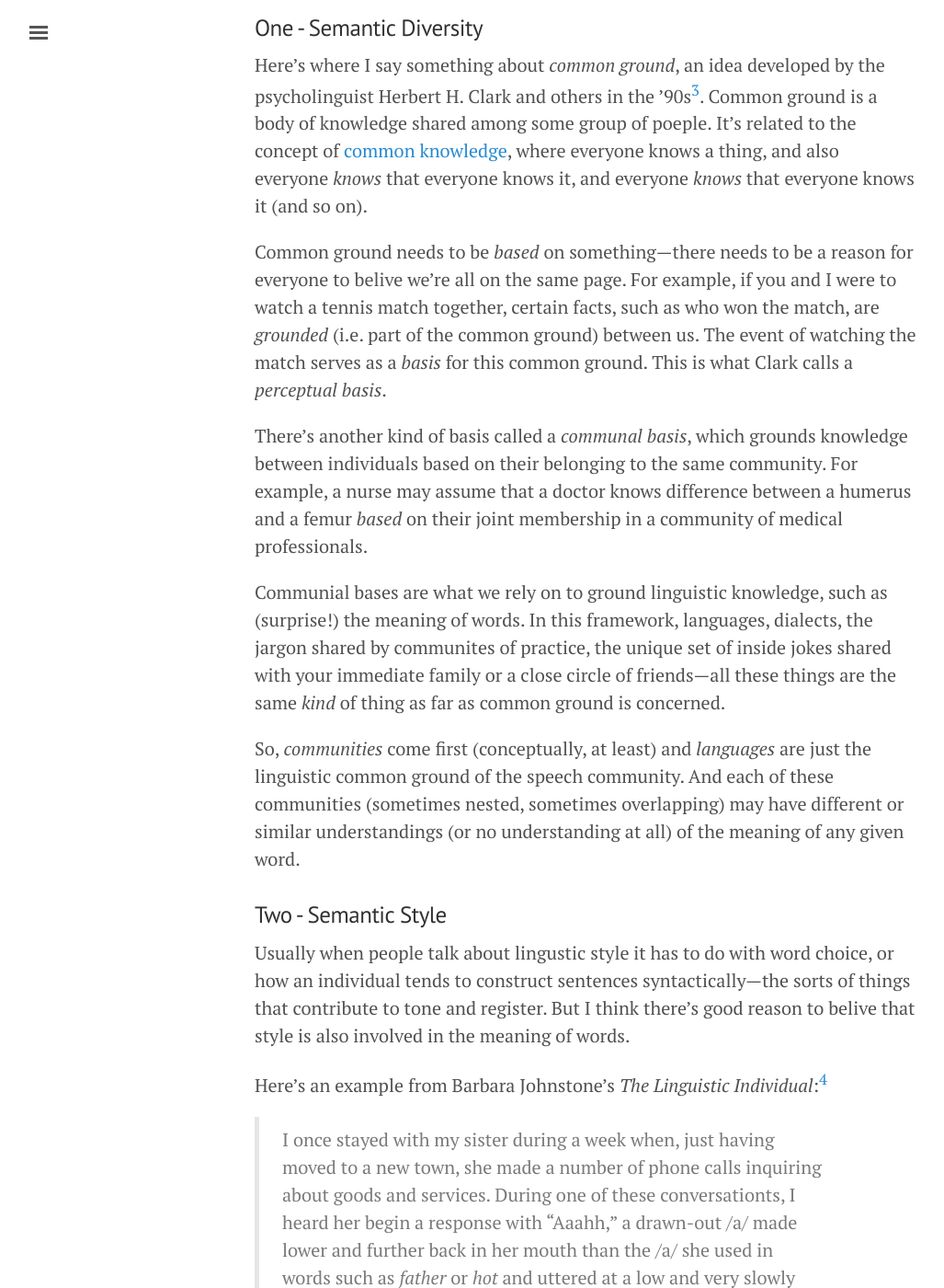
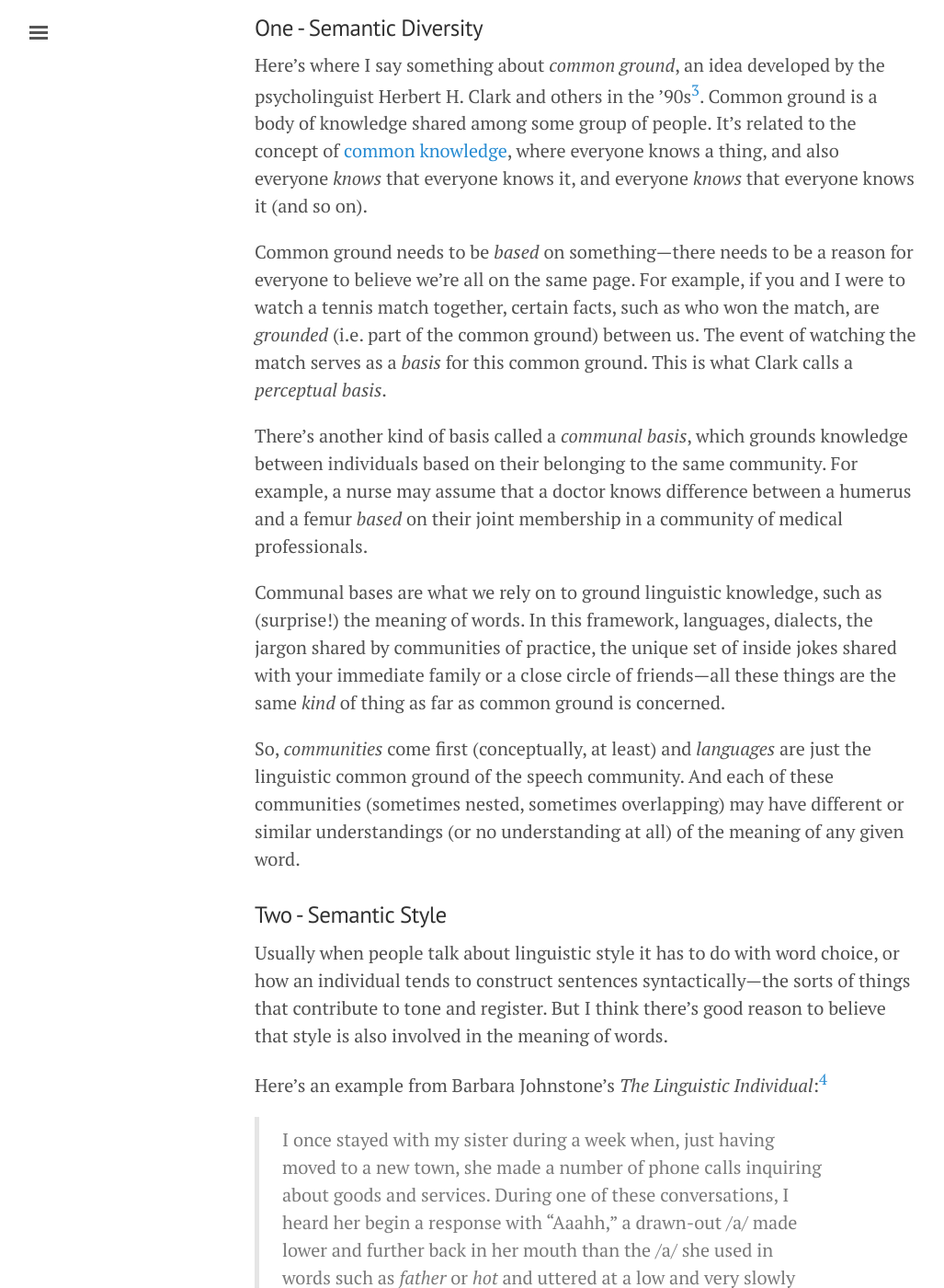
Before and after one commit to winobes/winobes.github.io, a Jekyll site: the page built from _posts/2018-09-28-kinds-of-semantic-variation.md, in a window 1280 px wide and 1400 px high, scrolled down 1275 px. Shown: the whole window at 92% size, without its empty margins (3-1030 px from the left). Built offline with Jekyll 4.4.1, drawn with Linux system fonts in a browser that asks for light colours; some of the changed text lies outside the part shown.

Commit message:
fix spellings

```diff
--- a/_posts/2018-09-28-kinds-of-semantic-variation.md
+++ b/_posts/2018-09-28-kinds-of-semantic-variation.md
@@ -33,11 +33,11 @@
 or I could be talking about a `bank-bank`---somewhere you keep money.
 
 <!--So what's the difference between *polysemy* and *homonymy*?-->
-<!--Both _polysemy_ and _homonomy_ refer a word having multiple senses, -->
+<!--Both _polysemy_ and _homonymy_ refer a word having multiple senses, -->
 <!--but usually homonymy carries the connotation that -->
-<!--the two senses are somehow "acidentally" connected.-->
+<!--the two senses are somehow "accidentally" connected.-->
 
-<!--So while bank/riverbank is an example of homonomy, -->
+<!--So while bank/riverbank is an example of homonymy, -->
 <!--perhaps bank (a physical building) vs. bank (a financial institution)-->
 <!--is an example of polysemy.-->
 
@@ -73,7 +73,7 @@
 Here's where I say something about _common ground_,
 an idea developed by the psycholinguist Herbert H. Clark
 and others in the '90s[^3].
-Common ground is a body of knowledge shared among some group of poeple.
+Common ground is a body of knowledge shared among some group of people.
 It's related to the concept of
 [common knowledge](https://plato.stanford.edu/entries/common-knowledge/),
 where everyone knows a thing,
@@ -82,7 +82,7 @@
 (and so on).
 
 Common ground needs to be _based_ on something---there
-needs to be a reason for everyone to belive we're all on the same page.
+needs to be a reason for everyone to believe we're all on the same page.
 For example,
 if you and I were to watch a tennis match together,
 certain facts,
@@ -101,12 +101,12 @@
 _based_ on their joint membership
 in a community of medical professionals.
 
-Communial bases are what we rely on
+Communal bases are what we rely on
 to ground linguistic knowledge,
 such as (surprise!) the meaning of words.
 In this framework,
 languages, dialects,
-the jargon shared by communites of practice,
+the jargon shared by communities of practice,
 the unique set of inside jokes shared with your immediate family
 or a close circle of friends---all
 these things are the same _kind_ of thing
@@ -126,26 +126,26 @@
 
 ### Two - Semantic Style
 
-Usually when people talk about lingustic style
+Usually when people talk about linguistic style
 it has to do with word choice,
 or how an individual tends to construct sentences syntactically---the
 sorts of things that contribute to tone and register.
-But I think there's good reason to belive
+But I think there's good reason to believe
 that style is also involved in the meaning of words.
 
 Here's an example from Barbara Johnstone's _The Linguistic Individual_:[^4]
 
 > I once stayed with my sister during a week when, just having moved to
 > a new town, she made a number of phone calls inquiring about goods
-> and services. During one of these conversationts, I heard her begin a
+> and services. During one of these conversations, I heard her begin a
 > response with "Aaahh," a drawn-out /a/ made lower and further back in
 > her mouth than the /a/ she used in words such as _father_ or _hot_ and
 > uttered at a low and very slowly falling pitch. I at once thought of our
 > father, who makes exactly the same noise in the same conversational
 > slot in phone conversations of the same sort. _Aaahh_ is a small but
-> unmistakable feautre of his individual way of sounding. It means "I think
+> unmistakable feature of his individual way of sounding. It means "I think
 > I understand what you've said, and, if I've understood you correctly,
-> I'm dissapointed. _Aaahh_ is the beginning of a rejoinder to a statement
+> I'm disappointed. _Aaahh_ is the beginning of a rejoinder to a statement
 > like "We do carry folding directors' chairs , and they're $175 each" or
 > "We'll be able to collect your bulky trash in two weeks or so."
 
@@ -190,13 +190,13 @@
 I described some recent work that measures how words changing over time.
 
 I'm particularly interested
-in how other kinds of semanic variation
+in how other kinds of semantic variation
 influence historic change.
 For example,
 it's common far a new interpretation of a word
 to start in a smaller speech community
 and gain more widespread usage over time.
-Likewise, facets of an individual's lingustic style
+Likewise, facets of an individual's linguistic style
 may be picked up by others
 (like how Johnstone's sister uses her dad's _Aaahh_)
 and in that way contribute to historic change
@@ -217,9 +217,9 @@
 
 Every dialogue starts off with some shared semantic understanding---both
 people speak the same language, say.
-But the meanings avialable in their communial common ground
+But the meanings available in their communal common ground
 may be rather imprecise.
-Or it perhaps there's no bulit-in way of
+Or it perhaps there's no built-in way of
 referring to some concept that's important
 in the current discussion.
 As they converse,
```
Also changed, not shown: other parts of _posts/2018-09-28-kinds-of-semantic-variation.md (+3 -3 lines).
